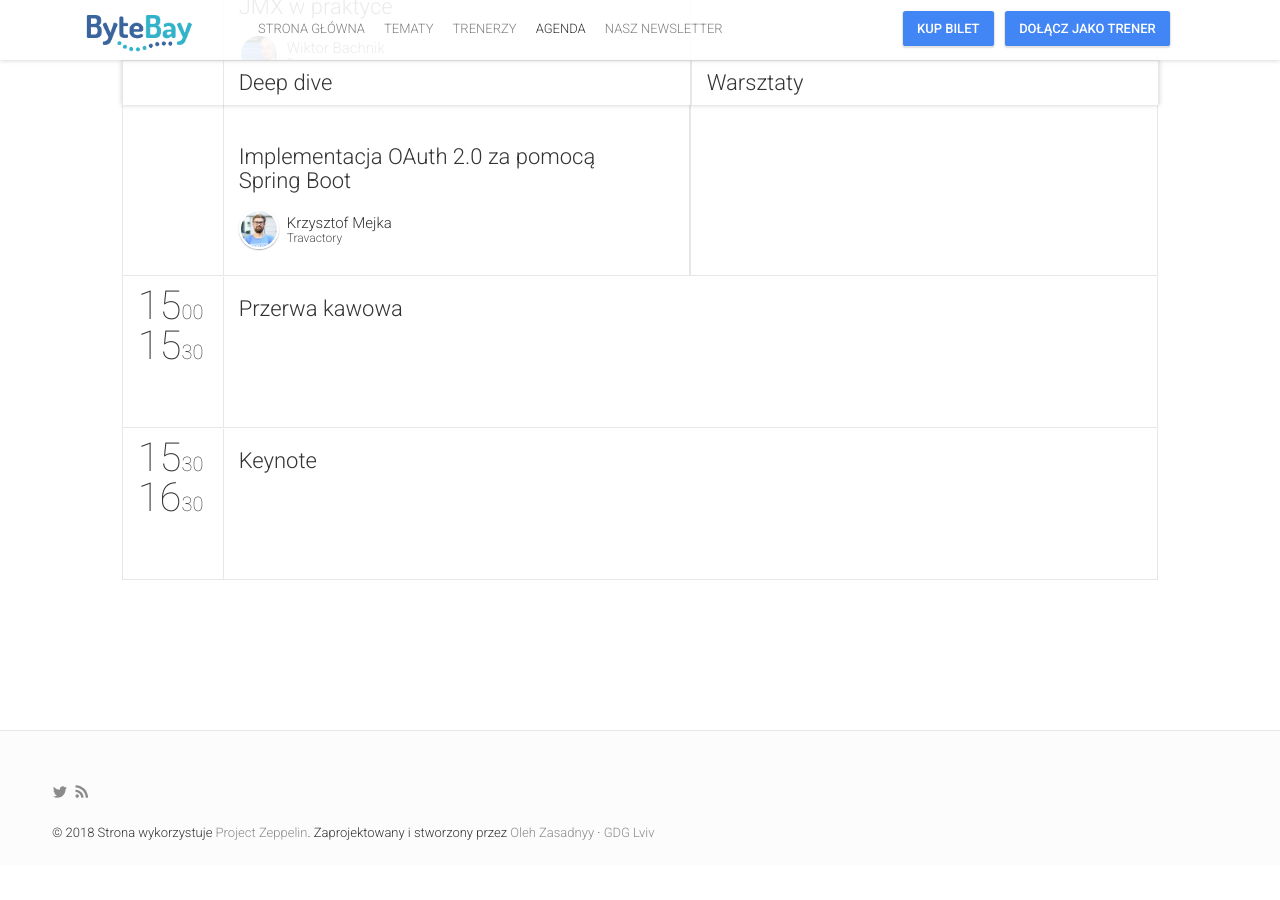
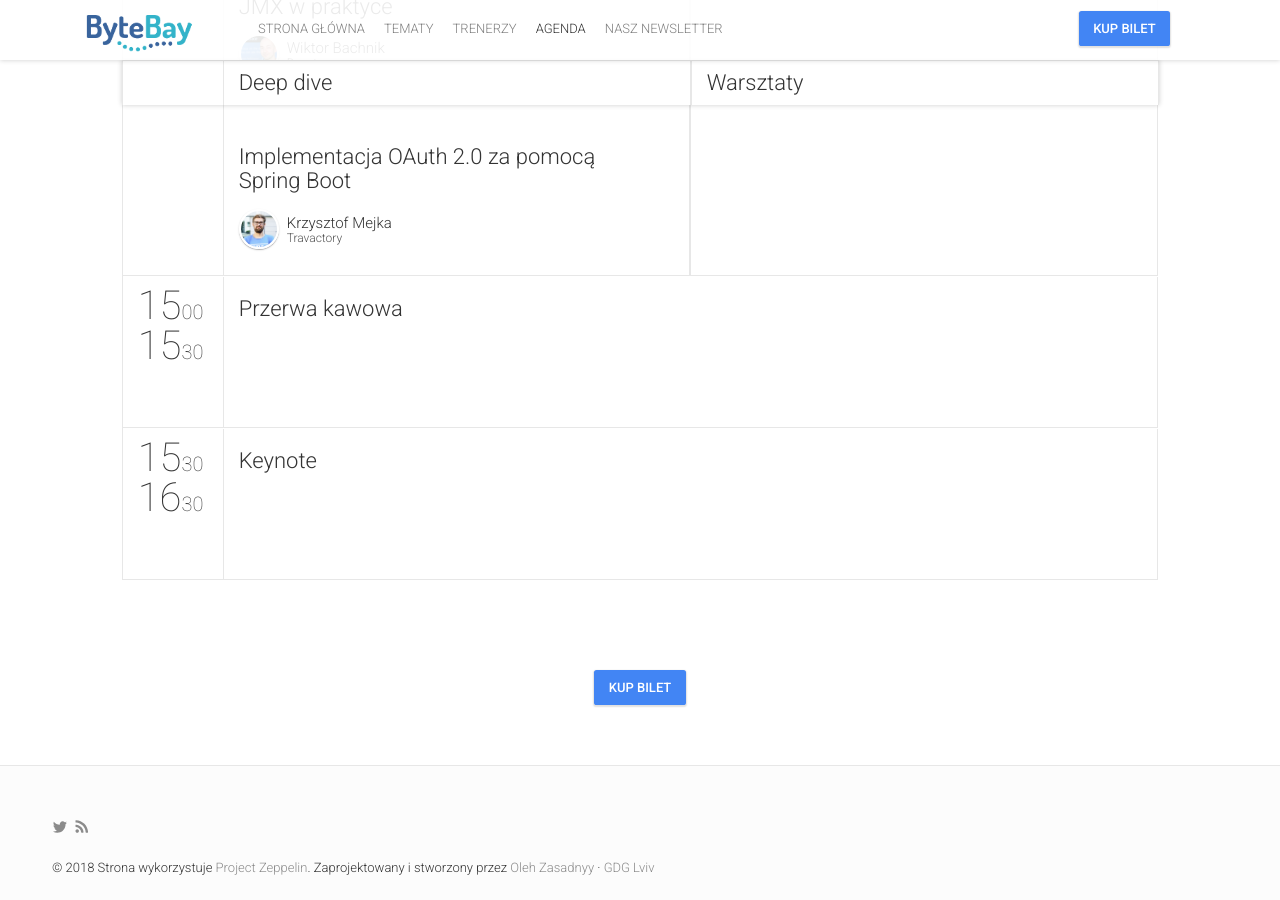
Before and after one commit to 42patterns/bytebay-website, a Jekyll site: the page built from schedule.html, in a window 1280 px wide and 900 px high, scrolled down 3440 px. Built offline with Jekyll 4.4.1, drawn with Linux system fonts in a browser that asks for light colours; nearby versions of some CDN libraries; comment, search, counter and statistics services are not loaded; before the commit the page ends 4305 px from its top, so only the background shows below that.

Commit message:
Removing call for trainers

```diff
--- a/_config.yml
+++ b/_config.yml
@@ -48,9 +48,9 @@ navigationLinks:
  - {permalink: "/#subscribe", text: "Nasz newsletter"}
 bottomNavigationLinks:
  - {link: "/#tickets", text: "Kup bilet"}
- - {link: "http://goo.gl/ZeiXSe", text: "Dołącz jako trener"}
+ # - {link: "http://goo.gl/ZeiXSe", text: "Dołącz jako trener"}
 rightNavigationButtons:
- - {link: "http://goo.gl/ZeiXSe", text: "Dołącz jako trener"}
+ # - {link: "http://goo.gl/ZeiXSe", text: "Dołącz jako trener"}
  - {link: "/#tickets", text: "Kup bilet"}
 
 # Hero Block
@@ -60,7 +60,7 @@ eventDate: "15-16 marca 2018 - Stadion Energa Gdańsk"
 typeoutTextValues: '"", "Warsztaty", "Networking", "Programowanie", "Agile"'
 typeoutFallback: "100% Warsztatów"
 heroButtons:
- - {link: "http://goo.gl/ZeiXSe", text: "Dołącz jako trener"}
+ # - {link: "http://goo.gl/ZeiXSe", text: "Dołącz jako trener"}
  - {permalink: "/#tickets", text: "Kup bilet"}
 
 # About Block
--- a/_includes/schedule.html
+++ b/_includes/schedule.html
@@ -153,6 +153,11 @@
             {% endfor %}
         </div>
         {% endfor %}
+        <div class="col-lg-12 col-md-12">
+          {% for button in site.heroButtons %}
+          <a href="{% if button.permalink != null %} {{ button.permalink | prepend: site.baseurl }} {% else %} {{ button.link }} {% endif %}" class="btn btn-primary waves-effect waves-button waves-light waves-float" {% if button.link != null %}target="_blank"{% endif %}>{{ button.text }}</a>
+          {% endfor %}
+        </div>
     </div>
 </section>
 <!-- End Schedule Section -->
```
Also changed, not shown: _includes/speakers-list-2.html (+5 -3 lines), _includes/speakers-list.html (+5 -3 lines).
